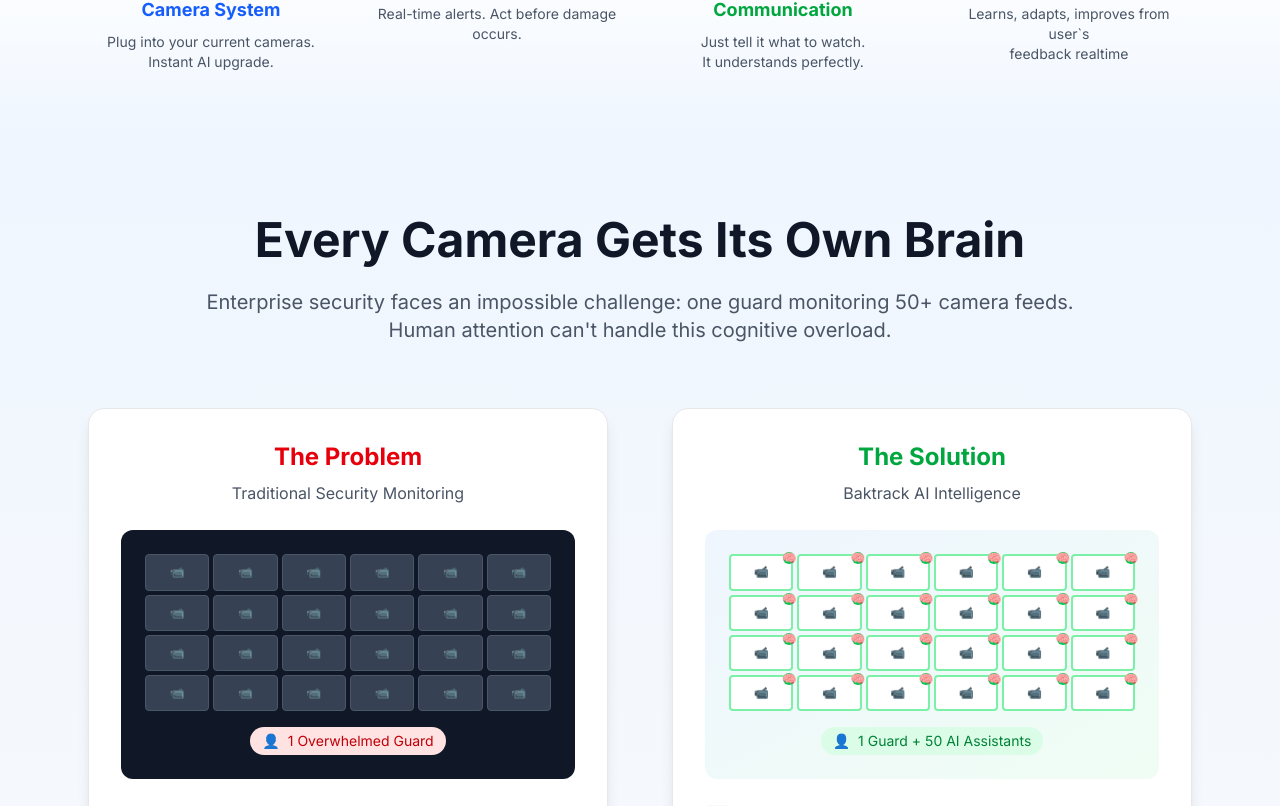
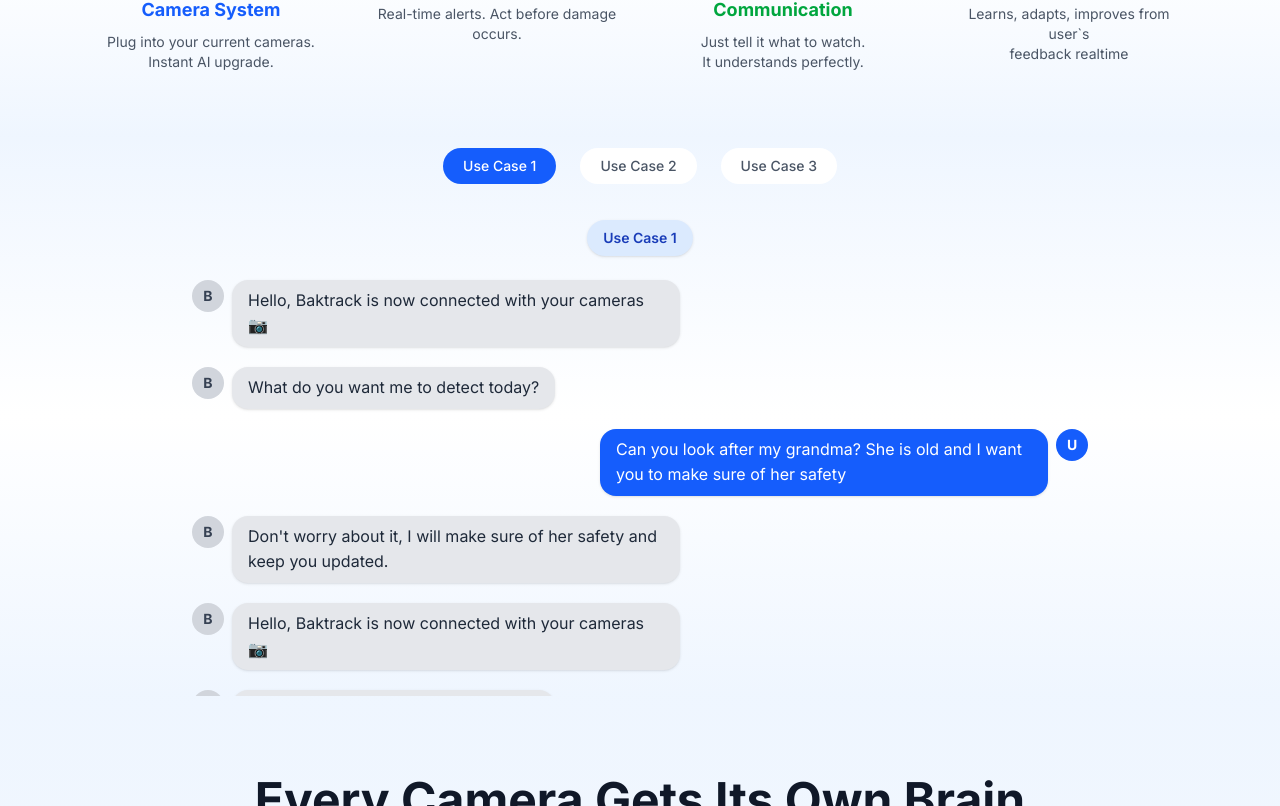
Before and after one commit to dhruvsojitra76/Baktrack_Website_Dev, a Next.js app: page / in a window 1280 px wide. Shown: the part 1734-2540 px from the top of the page. Built offline with nearby package versions, Linux system fonts and the light colour scheme.

Commit message:
added changes on chat section

```diff
--- /dev/null
+++ b/src/Components/ChatSection/ChatSection.tsx
@@ -0,0 +1,211 @@
+import React, { useEffect, useRef, useState } from "react";
+
+type Sender = "bot" | "user" | "alert";
+interface Message {
+    sender: Sender;
+    text: string;
+}
+interface ChatBlock {
+    id: string;
+    messages: Message[];
+}
+
+// Chats grouped by use case
+const chats: ChatBlock[] = [
+    {
+        id: "usecase1",
+        messages: [
+            { sender: "bot", text: "Hello, Baktrack is now connected with your cameras 📷" },
+            { sender: "bot", text: "What do you want me to detect today?" },
+            { sender: "user", text: "Can you look after my grandma? She is old and I want you to make sure of her safety" },
+            { sender: "bot", text: "Don't worry about it, I will make sure of her safety and keep you updated." },
+            { sender: "bot", text: "Hello, Baktrack is now connected with your cameras 📷" },
+            { sender: "bot", text: "What do you want me to detect today?" },
+            { sender: "user", text: "Can you look after my grandma? She is old and I want you to make sure of her safety" },
+            { sender: "bot", text: "Don't worry about it, I will make sure of her safety and keep you updated." },
+            { sender: "bot", text: "Hello, Baktrack is now connected with your cameras 📷" },
+            { sender: "bot", text: "What do you want me to detect today?" },
+            { sender: "user", text: "Can you look after my grandma? She is old and I want you to make sure of her safety" },
+            { sender: "bot", text: "Don't worry about it, I will make sure of her safety and keep you updated." },
+        ],
+    },
+    {
+        id: "usecase2",
+        messages: [
+            { sender: "bot", text: "Hello, Baktrack is now connected with your cameras 📷" },
+            { sender: "bot", text: "What do you want me to detect today?" },
+            { sender: "user", text: "Can you look after my grandma? She is old and I want you to make sure of her safety" },
+            { sender: "bot", text: "Don't worry about it, I will make sure of her safety and keep you updated." },
+            { sender: "bot", text: "Hello, Baktrack is now connected with your cameras 📷" },
+            { sender: "bot", text: "What do you want me to detect today?" },
+            { sender: "user", text: "Can you look after my grandma? She is old and I want you to make sure of her safety" },
+            { sender: "bot", text: "Don't worry about it, I will make sure of her safety and keep you updated." },
+        ],
+    },
+    {
+        id: "usecase3",
+        messages: [
+            { sender: "alert", text: "🚨 Elderly woman having breathing difficulty\nDate: March 15, 2024\nTime: 2:47 PM" },
+        ],
+    },
+];
+
+export default function ChatSection() {
+    const [activeTab, setActiveTab] = useState<string>("usecase1");
+    const sectionRefs = useRef<Record<string, HTMLDivElement | null>>({});
+    const containerRef = useRef<HTMLDivElement | null>(null);
+    const lastScrollTop = useRef(0);
+    const [scrollDir, setScrollDir] = useState<"up" | "down">("down");
+
+    // Observe sections to highlight tab when section is centered
+    useEffect(() => {
+        const observer = new IntersectionObserver(
+            (entries) => {
+                entries.forEach((entry) => {
+                    if (entry.isIntersecting) {
+                        setActiveTab(entry.target.id);
+                    }
+                });
+            },
+            {
+                root: null,
+                threshold: 0.6,
+            }
+        );
+
+        chats.forEach((chat) => {
+            const el = sectionRefs.current[chat.id];
+            if (el) observer.observe(el);
+        });
+
+        return () => observer.disconnect();
+    }, []);
+    useEffect(() => {
+        const container = containerRef.current;
+        if (!container) return;
+
+        const onScroll = () => {
+            const st = container.scrollTop;
+            setScrollDir(st > lastScrollTop.current ? "down" : "up");
+            lastScrollTop.current = st <= 0 ? 0 : st;
+        };
+
+        container.addEventListener("scroll", onScroll);
+        return () => container.removeEventListener("scroll", onScroll);
+    }, []);
+    console.log(scrollDir, "scrollDir");
+
+    return (
+        <div
+            ref={containerRef}
+            className="h-[calc(100vh-240px)] flex flex-col bg-gradient-to-b from-blue-50 via-white to-blue-50"
+        >
+            {/* Sticky Tab Bar */}
+            <div className="sticky z-10" style={{ top: "200px" }}>
+                <div className="flex justify-center space-x-6 p-3  rounded-xl ">
+                    {chats.map((chat, idx) => (
+                        <button
+                            key={chat.id}
+                            onClick={() =>
+                                sectionRefs.current[chat.id]?.scrollIntoView({
+                                    behavior: "smooth",
+                                    block: "center",
+                                })
+                            }
+                            className={`px-5 py-2 rounded-full text-sm font-medium transition ${activeTab === chat.id
+                                ? "bg-blue-600 text-white"
+                                : "bg-white text-gray-600 hover:bg-gray-200"
+                                }`}
+                        >
+                            {`Use Case ${idx + 1}`}
+                        </button>
+                    ))}
+                </div>
+            </div>
+
+            {/* Chat Sections */}
+            <div className="flex-1 overflow-y-auto no-scrollbar p-6 space-y-20">
+                {chats.map((chat, idx) => (
+                    <div
+                        key={chat.id}
+                        id={chat.id}
+                        ref={(el) => {
+                            sectionRefs.current[chat.id] = el;
+                        }}
+                        className="space-y-5 max-w-4xl mx-auto"
+                    >
+                        {/* Section Title */}
+                        <div className="text-center mb-6">
+                            <span className="inline-block bg-blue-100 text-blue-800 px-4 py-2 rounded-full shadow text-sm font-semibold">
+                                {`Use Case ${idx + 1}`}
+                            </span>
+                        </div>
+
+                        {/* Messages */}
+                        {chat.messages.map((msg, idxMsg) => (
+                            <div
+                                key={idxMsg}
+                                className={` ${scrollDir === "down" ? "animate-fadeIn opacity-0" : "animate-fadeOut opacity-100"}`}
+                                style={{ animationDelay: `${idxMsg * 150}ms` }}
+                            >
+                                {msg.sender === "bot" && (
+                                    <div className="flex items-start space-x-2">
+                                        <div className="w-8 h-8 flex items-center justify-center rounded-full bg-gray-300 text-sm font-bold text-gray-700">
+                                            B
+                                        </div>
+                                        <div className="bg-gray-200 px-4 py-2 rounded-2xl text-gray-800 shadow max-w-md">
+                                            {msg.text}
+                                        </div>
+                                    </div>
+                                )}
+                                {msg.sender === "user" && (
+                                    <div className="flex justify-end items-start space-x-2">
+                                        <div className="bg-blue-600 text-white px-4 py-2 rounded-2xl shadow max-w-md">
+                                            {msg.text}
+                                        </div>
+                                        <div className="w-8 h-8 flex items-center justify-center rounded-full bg-blue-600 text-sm font-bold text-white">
+                                            U
+                                        </div>
+                                    </div>
+                                )}
+                                {msg.sender === "alert" && (
+                                    <div className="flex justify-center">
+                                        <div className="bg-red-100 border border-red-400 text-red-800 px-4 py-3 rounded-lg max-w-lg shadow-lg text-sm">
+                                            <strong className="block mb-1 text-red-700">🚨 Alert</strong>
+                                            <span className="whitespace-pre-line">{msg.text}</span>
+                                        </div>
+                                    </div>
+                                )}
+                            </div>
+                        ))}
+                    </div>
+                ))}
+            </div>
+
+            {/* Inline FadeIn Animation + No Scrollbar CSS */}
+            <style>{`
+        @keyframes fadeIn {
+          from { opacity: 0; transform: translateY(15px); }
+          to { opacity: 1; transform: translateY(0); }
+        }
+        .animate-fadeIn {
+          animation: fadeIn 0.8s ease forwards;
+        }
+              @keyframes fadeOut {
+          from { opacity: 1; transform: translateY(0); }
+          to { opacity: 0; transform: translateY(-15px); }
+        }
+        .animate-fadeOut {
+          animation: fadeOut 0.8s ease forwards;
+        }
+        .no-scrollbar::-webkit-scrollbar {
+          display: none;
+        }
+        .no-scrollbar {
+          -ms-overflow-style: none;
+          scrollbar-width: none;
+        }
+      `}</style>
+        </div>
+    );
+}
--- a/src/app/page.tsx
+++ b/src/app/page.tsx
@@ -6,6 +6,8 @@
 import ContactUs from '@/Components/Contact/ContactUs';
 import Header from '@/Components/Header/Header';
 import Footer from '@/Components/Footer/Footer';
+import ChatSection from '@/Components/ChatSection/ChatSection';
+
 
 // Animation hook for scroll-triggered animations
 const useScrollAnimation = () => {
@@ -756,6 +758,8 @@
           </div>
         </div>
       </section> */}
+      <ChatSection/>
+      {/* <OurMenuSection/> */}
   <section className="py-20 bg-gradient-to-b from-blue-50 to-gray-50">
         <div className="max-w-6xl mx-auto px-6">
           <div className="text-center mb-16">
```
